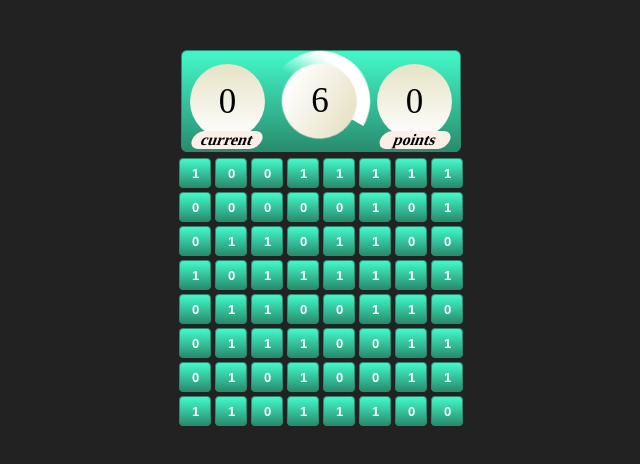
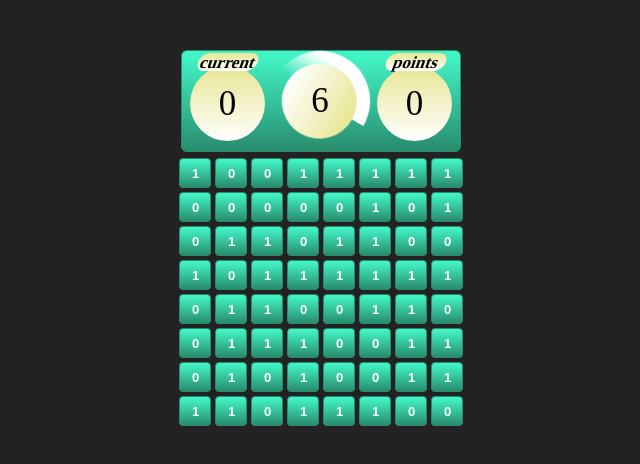
Before and after one commit to craghagBg/binaryGame, a plain HTML site: page index.html in a window 1280 px wide. Shown: the whole page, without its empty margins (319-959 px from the left). Drawn offline with Linux system fonts and the light colour scheme.

Commit message:
css change

```diff
--- a/style.css
+++ b/style.css
@@ -43,14 +43,14 @@ body {
     content: '';
 }
 .loader:after {
-    background:-webkit-gradient(linear, left top, left bottom, color-stop(0.05, #E8E4C9), color-stop(1, #ffffff));
-    background:-moz-linear-gradient(top, #E8E4C9 5%, #ffffff 100%);
-    background:-webkit-linear-gradient(top, #E8E4C9 5%, #ffffff 100%);
-    background:-o-linear-gradient(top, #E8E4C9 5%, #ffffff 100%);
-    background:-ms-linear-gradient(top, #E8E4C9 5%, #ffffff 100%);
-    background:linear-gradient(to bottom, #E8E4C9 5%, #ffffff 100%);
+    background:-webkit-gradient(linear, left top, left bottom, color-stop(0.05, #e9e799), color-stop(1, #ffffff));
+    background:-moz-linear-gradient(top, #e9e799 5%, #ffffff 100%);
+    background:-webkit-linear-gradient(top, #e9e799 5%, #ffffff 100%);
+    background:-o-linear-gradient(top, #e9e799 5%, #ffffff 100%);
+    background:-ms-linear-gradient(top, #e9e799 5%, #ffffff 100%);
+    background:linear-gradient(to bottom, #e9e799 5%, #ffffff 100%);
     filter:progid:DXImageTransform.Microsoft.gradient(startColorstr='#42f4c5', endColorstr='#4286f4',GradientType=0);
-    background-color:#E8E4C9;
+    background-color:#e9e799;
     width: 75%;
     height: 75%;
     border-radius: 50%;
@@ -124,15 +124,15 @@ td {
     align-items: center;
     justify-content: center;
     -webkit-justify-content: center;
-    margin: 13px  0px 2px 8px;
-    background:-webkit-gradient(linear, left top, left bottom, color-stop(0.05, #E8E4C9), color-stop(1, #ffffff));
-    background:-moz-linear-gradient(top, #E8E4C9 5%, #ffffff 100%);
-    background:-webkit-linear-gradient(top, #E8E4C9 5%, #ffffff 100%);
-    background:-o-linear-gradient(top, #E8E4C9 5%, #ffffff 100%);
-    background:-ms-linear-gradient(top, #E8E4C9 5%, #ffffff 100%);
-    background:linear-gradient(to bottom, #E8E4C9 5%, #ffffff 100%);
+    margin: 15px  0px 2px 8px;
+    background:-webkit-gradient(linear, left top, left bottom, color-stop(0.05, #e9e799), color-stop(1, #ffffff));
+    background:-moz-linear-gradient(top, #e9e799 5%, #ffffff 100%);
+    background:-webkit-linear-gradient(top, #e9e799 5%, #ffffff 100%);
+    background:-o-linear-gradient(top, #e9e799 5%, #ffffff 100%);
+    background:-ms-linear-gradient(top, #e9e799 5%, #ffffff 100%);
+    background:linear-gradient(to bottom, #e9e799 5%, #ffffff 100%);
     filter:progid:DXImageTransform.Microsoft.gradient(startColorstr='#42f4c5', endColorstr='#4286f4',GradientType=0);
-    background-color:#E8E4C9;
+    background-color:#e9e799;
     border-radius: 50%;
     font-size: 35px;
     width: 75px;
@@ -144,15 +144,15 @@ td {
     align-items: center;
     justify-content: center;
     -webkit-justify-content: center;
-    margin: 13px  8px 0px 2px;
-    background:-webkit-gradient(linear, left top, left bottom, color-stop(0.05, #E8E4C9), color-stop(1, #ffffff));
-    background:-moz-linear-gradient(top, #E8E4C9 5%, #ffffff 100%);
-    background:-webkit-linear-gradient(top, #E8E4C9 5%, #ffffff 100%);
-    background:-o-linear-gradient(top, #E8E4C9 5%, #ffffff 100%);
-    background:-ms-linear-gradient(top, #E8E4C9 5%, #ffffff 100%);
-    background:linear-gradient(to bottom, #E8E4C9 5%, #ffffff 100%);
+    margin: 15px  8px 0px 2px;
+    background:-webkit-gradient(linear, left top, left bottom, color-stop(0.05, #e9e799), color-stop(1, #ffffff));
+    background:-moz-linear-gradient(top, #e9e799 5%, #ffffff 100%);
+    background:-webkit-linear-gradient(top, #e9e799 5%, #ffffff 100%);
+    background:-o-linear-gradient(top, #e9e799 5%, #ffffff 100%);
+    background:-ms-linear-gradient(top, #e9e799 5%, #ffffff 100%);
+    background:linear-gradient(to bottom, #e9e799 5%, #ffffff 100%);
     filter:progid:DXImageTransform.Microsoft.gradient(startColorstr='#42f4c5', endColorstr='#4286f4',GradientType=0);
-    background-color:#E8E4C9;
+    background-color:#e9e799;
     border-radius: 50%;
     font-size: 35px;
     width: 75px;
@@ -160,13 +160,20 @@ td {
 }
 
 #result-lable {
-    background: #FCEFE7;
-    font-size: 16px;
-    width: 70px;
+    background:-webkit-gradient(linear, left top, left bottom, color-stop(0.05, #e9e799), color-stop(1, #ffffff));
+    background:-moz-linear-gradient(top, #e9e799 5%, #ffffff 100%);
+    background:-webkit-linear-gradient(top, #e9e799 5%, #ffffff 100%);
+    background:-o-linear-gradient(top, #e9e799 5%, #ffffff 100%);
+    background:-ms-linear-gradient(top, #e9e799 5%, #ffffff 100%);
+    background:linear-gradient(to bottom, #e9e799 5%, #ffffff 100%);
+    filter:progid:DXImageTransform.Microsoft.gradient(startColorstr='#42f4c5', endColorstr='#4286f4',GradientType=0);
+    background-color:#e9e799;
+    font-size: 17px;
+    width: 60px;
     height: 18px;
     position: absolute;
-    left: 10px;
-    top: 80px;
+    left: 16px;
+    top: 2px;
     border-radius: 10px;
     font-weight: bold;
     -webkit-transform: skew(160deg);
@@ -175,13 +182,20 @@ td {
 }
 
 #points-lable {
-    background: #FCEFE7;
-    font-size: 16px;
-    width: 70px;
+    background:-webkit-gradient(linear, left top, left bottom, color-stop(0.05, #e9e799), color-stop(1, #ffffff));
+    background:-moz-linear-gradient(top, #e9e799 5%, #ffffff 100%);
+    background:-webkit-linear-gradient(top, #e9e799 5%, #ffffff 100%);
+    background:-o-linear-gradient(top, #e9e799 5%, #ffffff 100%);
+    background:-ms-linear-gradient(top, #e9e799 5%, #ffffff 100%);
+    background:linear-gradient(to bottom, #e9e799 5%, #ffffff 100%);
+    filter:progid:DXImageTransform.Microsoft.gradient(startColorstr='#42f4c5', endColorstr='#4286f4',GradientType=0);
+    background-color:#e9e799;
+    font-size: 17px;
+    width: 60px;
     height: 18px;
     position: absolute;
-    left: 198px;
-    top: 80px;
+    left: 204px;
+    top: 2px;
     border-radius: 10px;
     font-weight: bold;
     -webkit-transform: skew(160deg);
```
